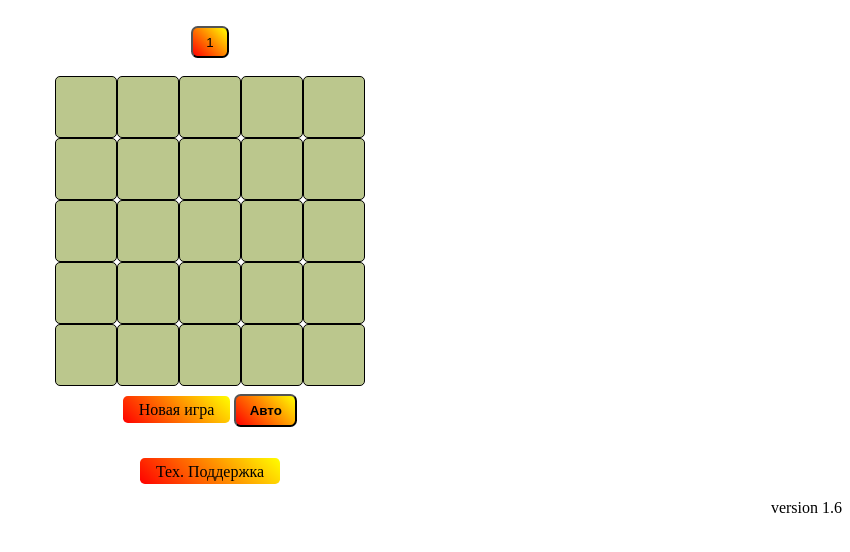
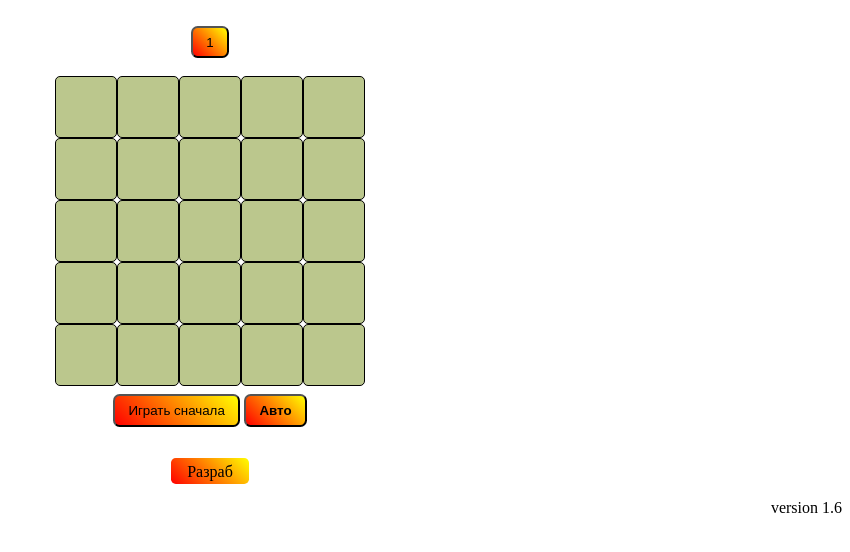
Before and after one commit to STRIZH08/minigame.github.io, a plain HTML site: page index.html in a window 1280 px wide. Shown: the whole page, without its empty margins (430-1280 px from the left). Drawn offline with nearby package versions, Linux system fonts and the light colour scheme.

Commit message:
Add files via upload

```diff
--- a/index.html
+++ b/index.html
@@ -290,12 +290,12 @@ var z = Math.floor(random());
   <div class="win bgpopup bgwindow"></div>
   <br>
   <center>
-    <a href="https://sites.google.com/view/errorgamestudios/mines" target="_blank">Новая игра</a>
-    <input onclick="check(openx)" style="font-weight: bold" type="button" value="Авто">
+ <input type="button" value="Играть сначала" onclick="window.location.reload()">
+  <input onclick="check(openx)" style="font-weight: bold" type="button" value="Авто">
   </center>
   <br>
   <br>
-  <center><a href="https://vk.com/sasstrizh">Тех. Поддержка</a></center>
+  <center><a href="https://vk.com/sasstrizh">Разраб</a></center>
   <br>
   <span class="righttxt">version 1.6 </span>
 </body>
```
